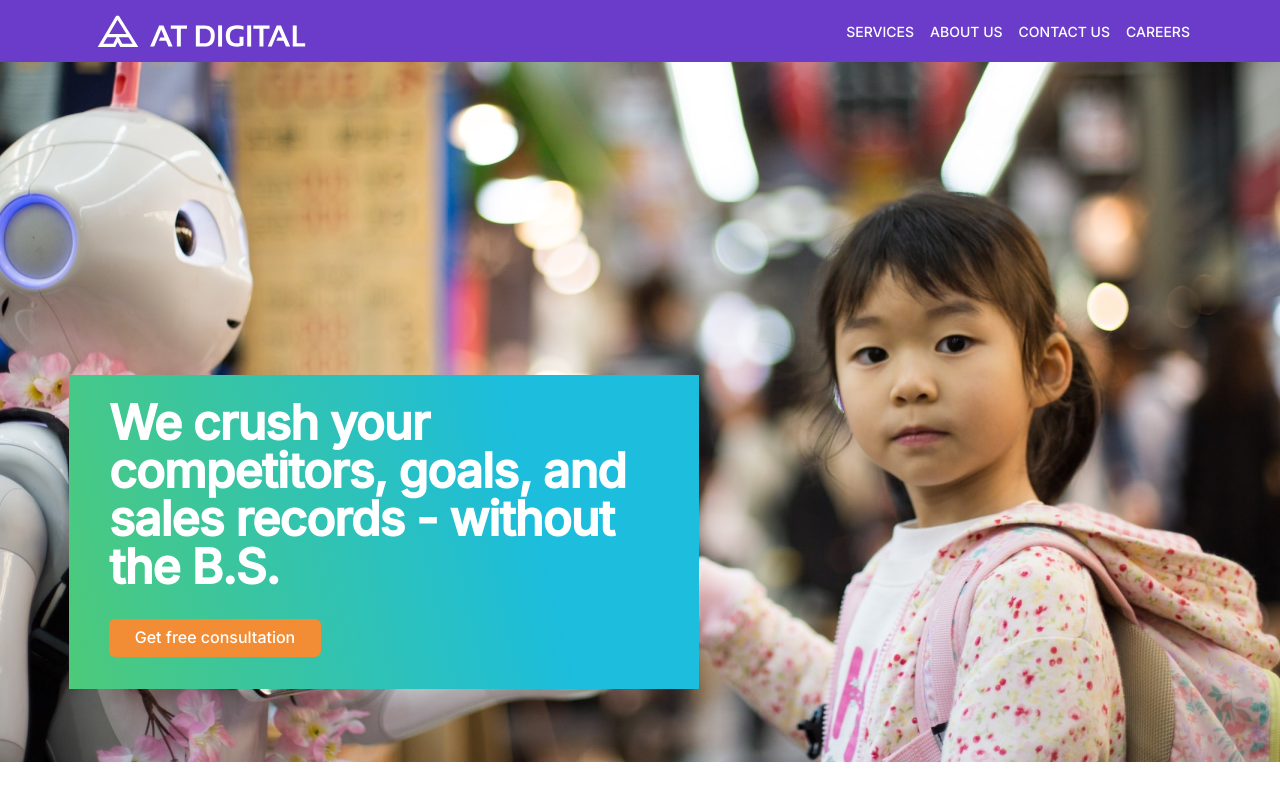
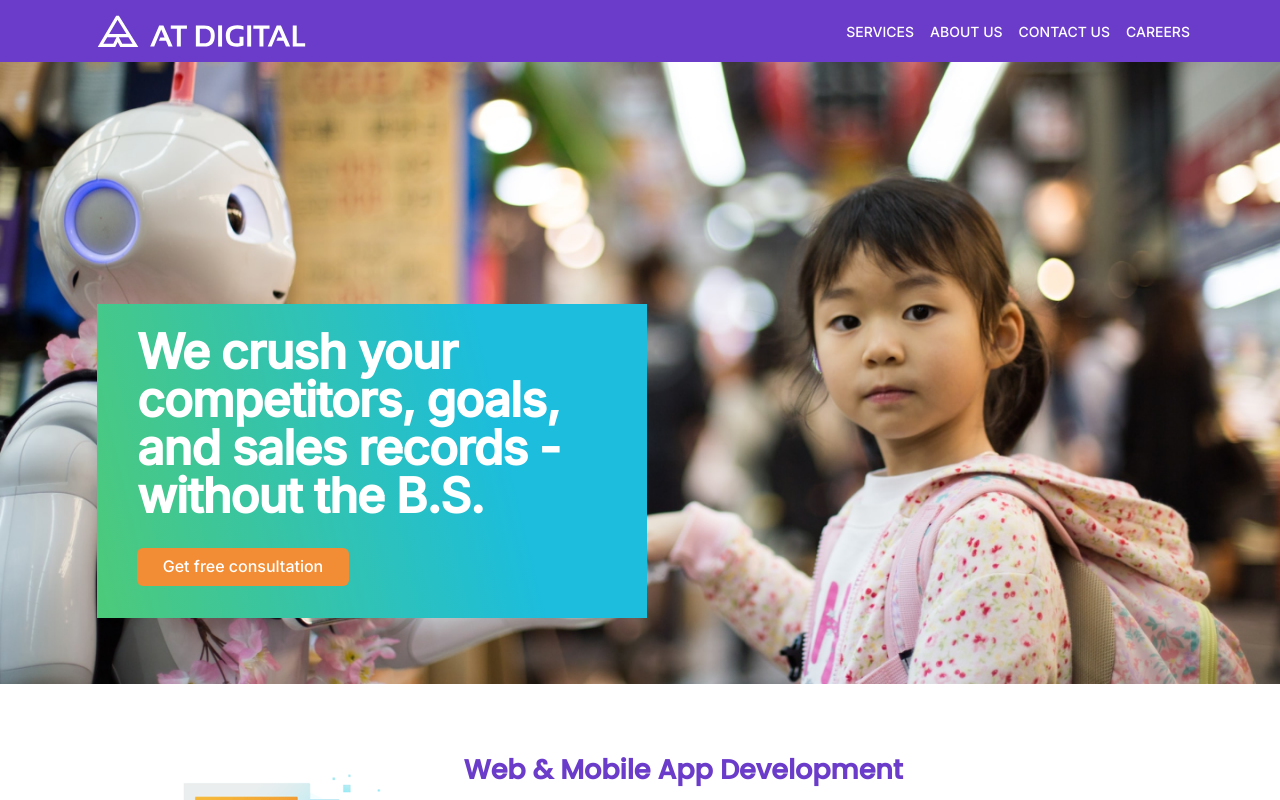
Before and after one commit to tharinm/AT-Digital, a React (Create React App) app: page / in a window 1280 px wide. Shown: the top 800 px of the page. Built offline with nearby package versions, Linux system fonts and the light colour scheme.

Commit message:
header responsive issue fixed

```diff
--- a/src/Layouts/Header/Header.js
+++ b/src/Layouts/Header/Header.js
@@ -4,7 +4,7 @@ import HeroSection from './HerosectionLayout/HeroSection'
 
 export default function Header() {
   return (
-    <div style={{ height: "100vh" }} className="overflow-hidden">
+    <div style={{ }} className="overflow-hidden">
       <NavbarMain />
       <HeroSection />
     </div>
--- a/src/Layouts/Header/HerosectionLayout/HeroSection.js
+++ b/src/Layouts/Header/HerosectionLayout/HeroSection.js
@@ -1,18 +1,27 @@
 import React from "react";
+import { Container } from "react-bootstrap";
+import Row from "react-bootstrap/Row";
 
 import heroImage from "../../../assets/images/header.png";
-import "./HeroSection.css";
+// import "./HeroSection.css";
+import "./Herotest.css";
 
 import HeroCard from "../../../components/HeaderSection/Herocard/HeroCard";
 
 export default function HeroSection() {
   return (
     <div className="hero-section">
-      <div className="hero" style={{ backgroundImage: `url(${heroImage})` }}>
-        <div className="hero-card-wrapper ">
-          <HeroCard className="hero-card" />
-        </div>
+      {/* <div className="hero" style={{ backgroundImage: `url(${heroImage})` }}> */}
+      {/* <div className="hero-card-wrapper "> */}
+      {/* <HeroCard className="hero-card" /> */}
+      {/* </div> */}
+      {/* </div> */}
+      <div className="background">
+        <img src={heroImage} alt="" style={{ width: "100%" }} />
       </div>
+      <Row className="hero-cardm" style={{}}>
+        <HeroCard />
+      </Row>
     </div>
   );
 }
--- /dev/null
+++ b/src/Layouts/Header/HerosectionLayout/Herotest.css
@@ -0,0 +1,33 @@
+.hero-section {
+  position: relative;
+}
+
+.background {
+  position: absolute;
+  /* top: 0; */
+  /* left: 0; */
+  /* width: 100%; */
+  /* height: 100%; */
+  position: relative;
+}
+
+.hero-card {
+  width: "100%";
+  /* padding: 24px, 40px, 32px, 40px; */
+}
+
+@media (min-width: 768px) {
+  .hero-cardm {
+    position: absolute;
+    top: 68%;
+    left: 30%;
+    transform: translate(-50%, -50%);
+    max-width: 630px;
+    height: auto;
+    padding: 24px 40px 32px;
+    display: flex;
+    flex-direction: column;
+    align-items: flex-start;
+    gap: 20px;
+  }
+}
--- a/src/components/HeaderSection/Herocard/HeroCard.css
+++ b/src/components/HeaderSection/Herocard/HeroCard.css
@@ -24,6 +24,7 @@
   .hero-card {
     width: 100%;
     padding: 24px 40px 32px;
+
     /* padding:0px */
   }
 
@@ -40,6 +41,7 @@
   .hero-card {
     width: 100%;
     padding: 24px 20px 32px;
+
   }
 
   .hero-card-title {
--- a/src/components/HeaderSection/Herocard/HeroCard.js
+++ b/src/components/HeaderSection/Herocard/HeroCard.js
@@ -12,12 +12,12 @@ export default function HeroCard() {
       style={{
         background:
           "linear-gradient(256.73deg, #1CBDDD 27.86%, #4DCA79 100%), #FFFFFF",
-        marginBottom:'40px'
+        marginBottom: "40px",
+        padding: "24px 40px 32px",
       }}
-
     >
       <div>
-        <h1 className="hero-card-title" >
+        <h1 className="hero-card-title">
           We crush your competitors, goals, and sales records - without the B.S.
         </h1>
       </div>
```
